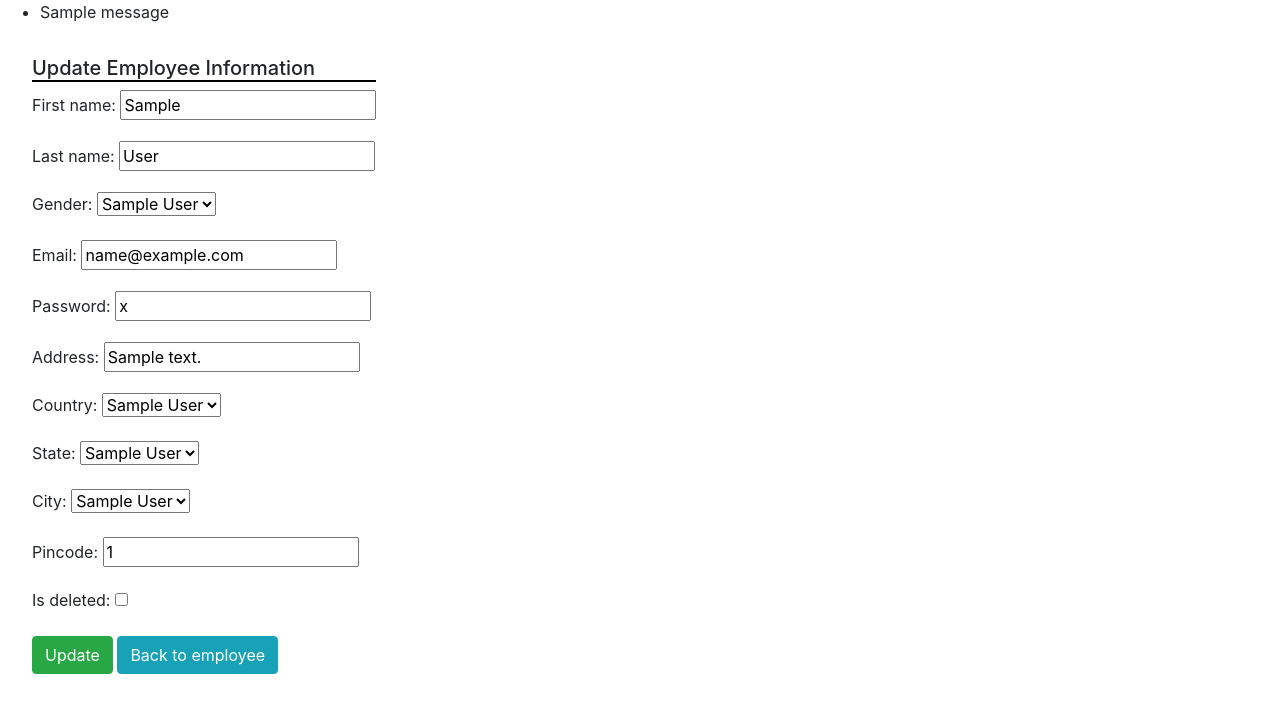
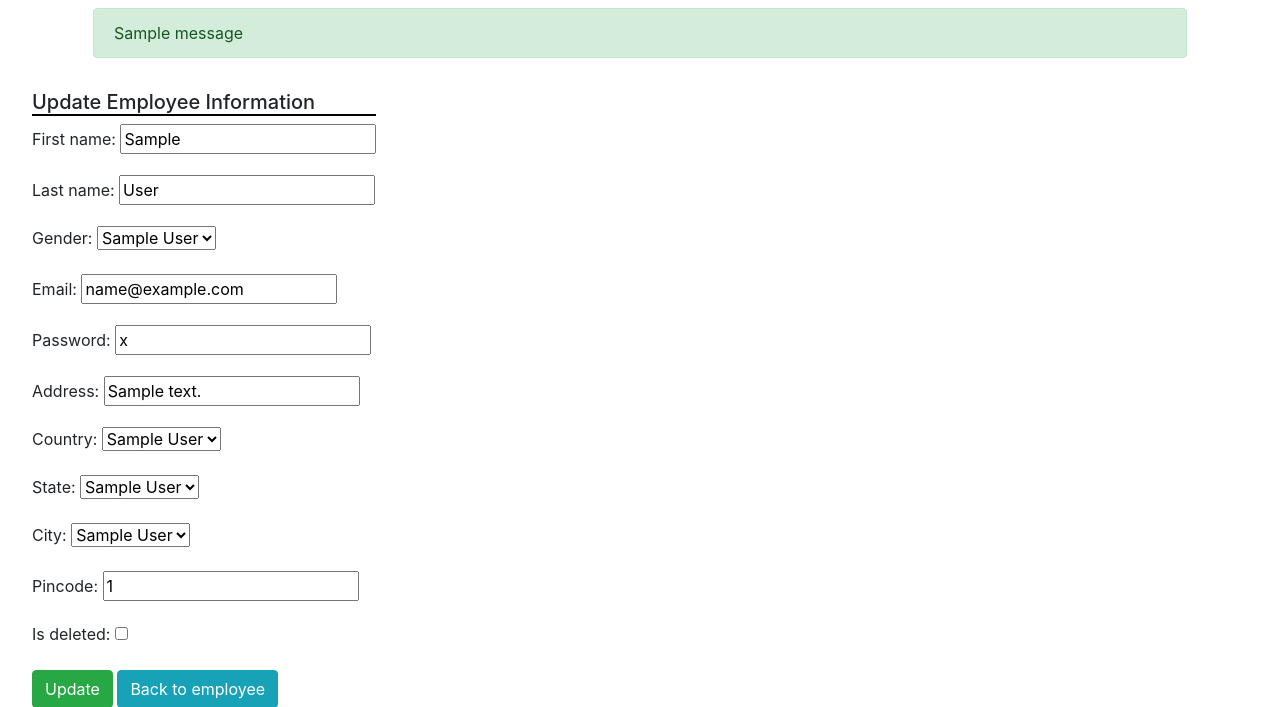
Before and after one commit to Abshar12/EmployeeManagementSystem, a Django app: page /1 in a window 1280 px wide. Shown: the part 56-763 px from the top of the page. Before the commit the page ends 730 px from the top, so only its background shows below. Run offline with Django 4.2, Linux system fonts and the light colour scheme; tables that the repository leaves empty hold one stand-in row (values such as "Sample post"); one stand-in notice (Sample message) is shown.

Commit message:
added classes to meessages

```diff
--- a/employee/templates/edit_employees.html
+++ b/employee/templates/edit_employees.html
@@ -2,11 +2,15 @@
 
 {% block content %}
 {% if messages %}
-                <ul class="messages">
-                    {% for message in messages %}
-                    <li{% if message.tags %} class="{{ message.tags }}"{% endif %}>{{ message }}</li>
-                    {% endfor %}
-                </ul>
+<div class="container">
+    {% if messages %}
+
+            {% for message in messages %}
+            <div class="alert alert-{{ message.tags }} m-2 " role="alert">{{ message }}</div>
+            {% endfor %}
+
+    {% endif %}
+</div>
                 {% endif %}
 <div class="row m-3" >
     <div-col-sm-8 offset-2 class="m-3">
```
Also changed, not shown: employee/templates/add_employee.html (+9 -7 lines).
